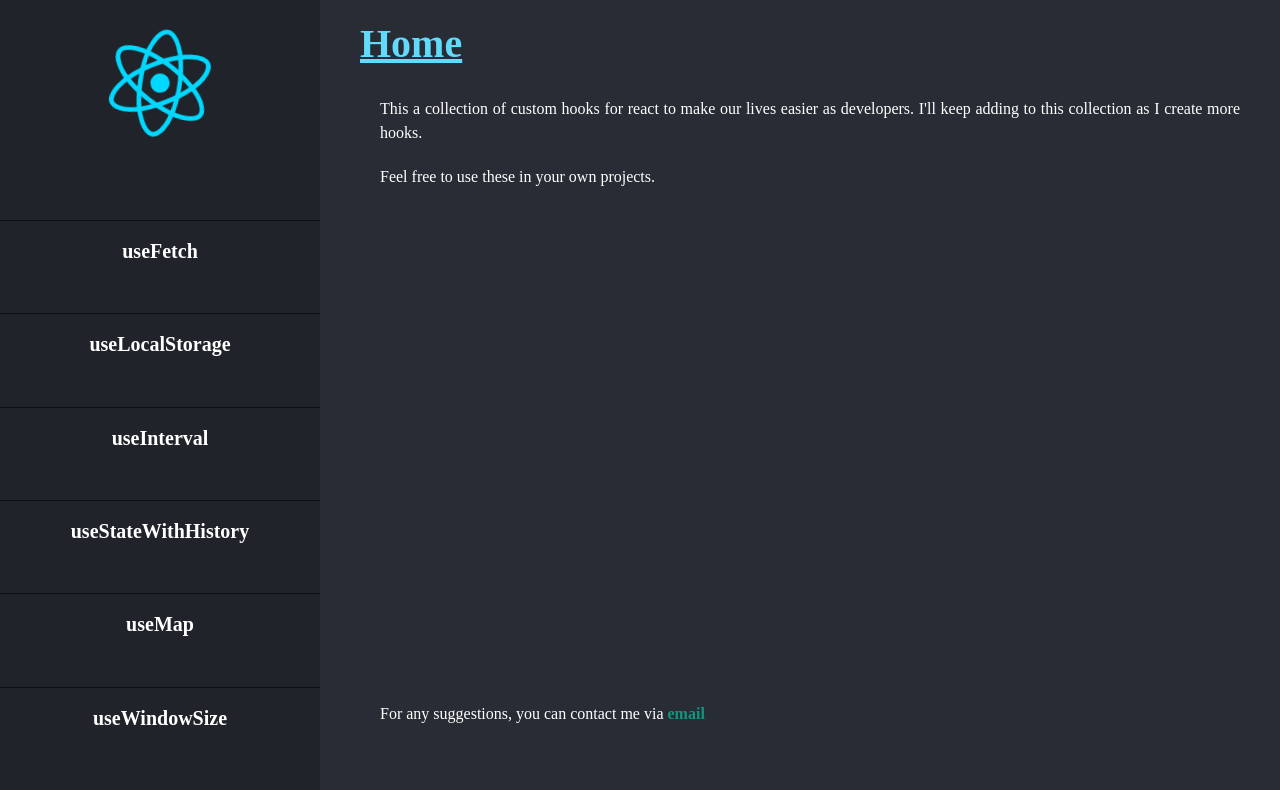
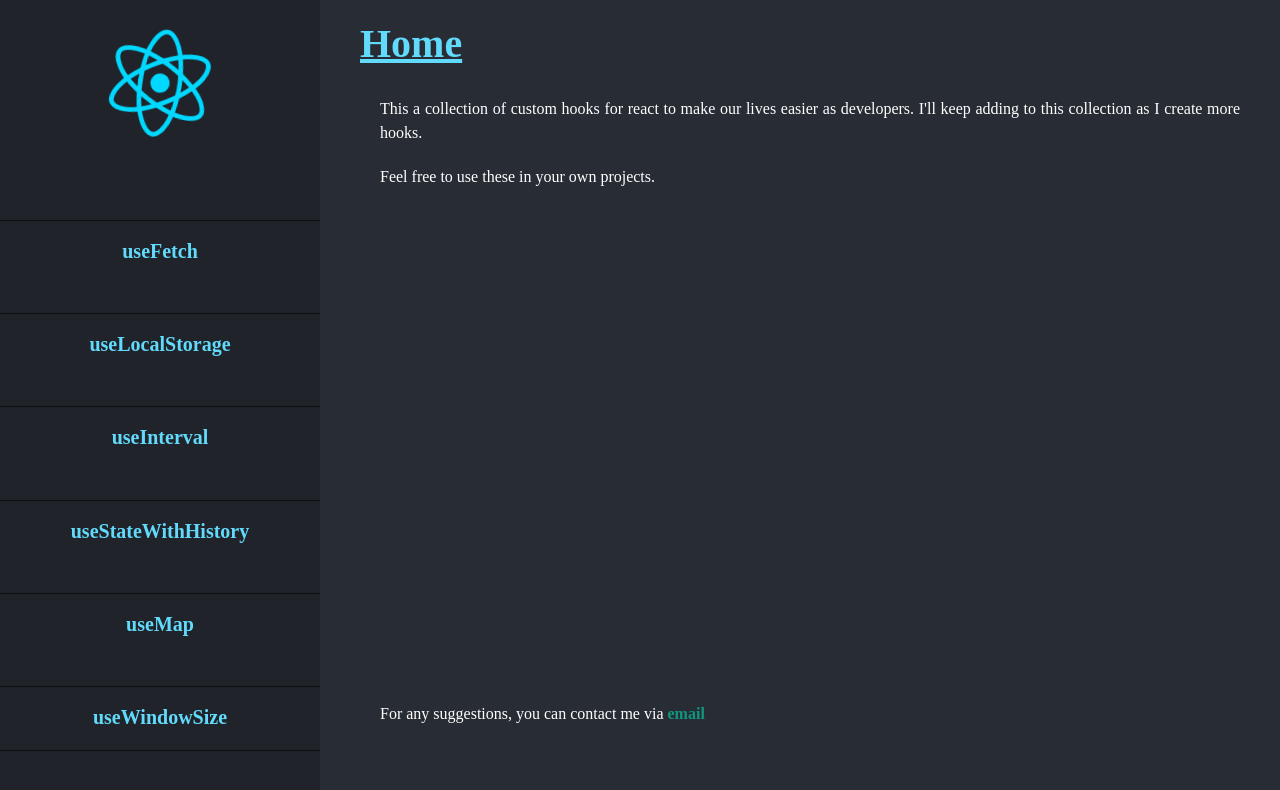
Before and after one commit to Milind452/react-custom-hooks, a React (Vite) app: page / in a window 1280 px wide. Shown: the top 790 px of the page. Built offline with nearby package versions, Linux system fonts and the light colour scheme.

Commit message:
Add border to last nav link

```diff
--- a/src/App.css
+++ b/src/App.css
@@ -57,6 +57,10 @@ a:has(.logo) {
     border-top: 1px solid #0d0e10;
 }
 
+.menu-item:last-of-type {
+    border-bottom: 1px solid #0d0e10;
+}
+
 .link {
     padding: 20px 0;
     text-decoration: none;
@@ -75,7 +79,7 @@ a:has(.logo) {
     color: #282c34;
 }
 
-.link:active {
+.link:link {
     color: #61dafb;
 }
 
```
